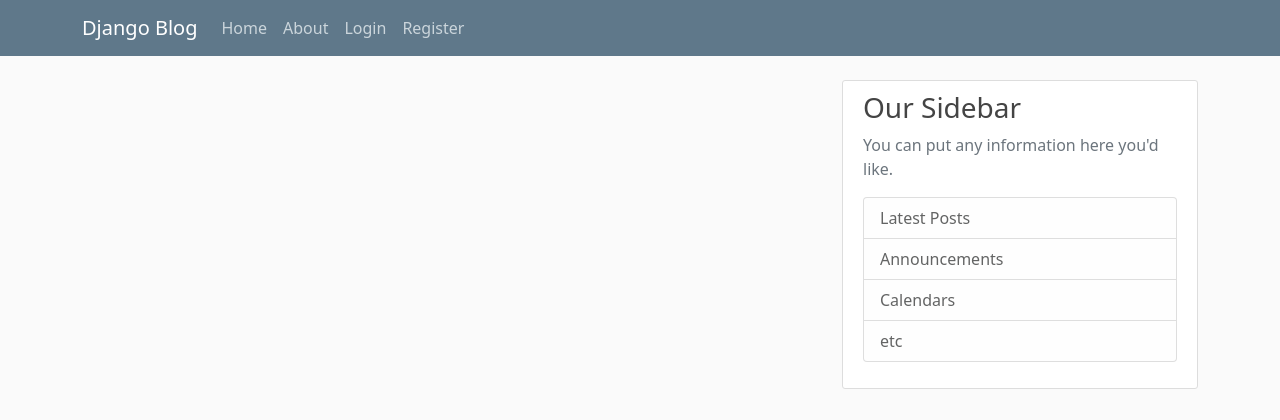
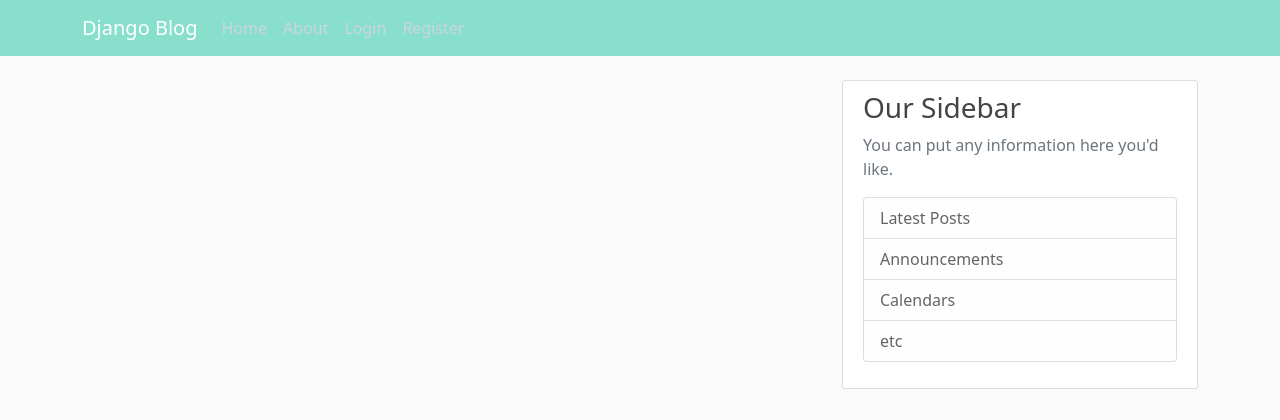
Before and after one commit to Anurodh01/blogpost, a Django app: page / in a window 1280 px wide. Shown: the top 420 px of the page. Run offline with Django 3.2, Linux system fonts and the light colour scheme; data that the repository does not hold is empty; some libraries are stand-ins or nearby versions.

Commit message:
changed CSS

```diff
--- a/blog/static/blog/main.css
+++ b/blog/static/blog/main.css
@@ -13,7 +13,7 @@ body {
   }
 
   .bg-steel {
-    background-color: #5f788a;
+    background-color: #88dfcb;
   }
 
   .site-header .navbar-nav .nav-link {
```
